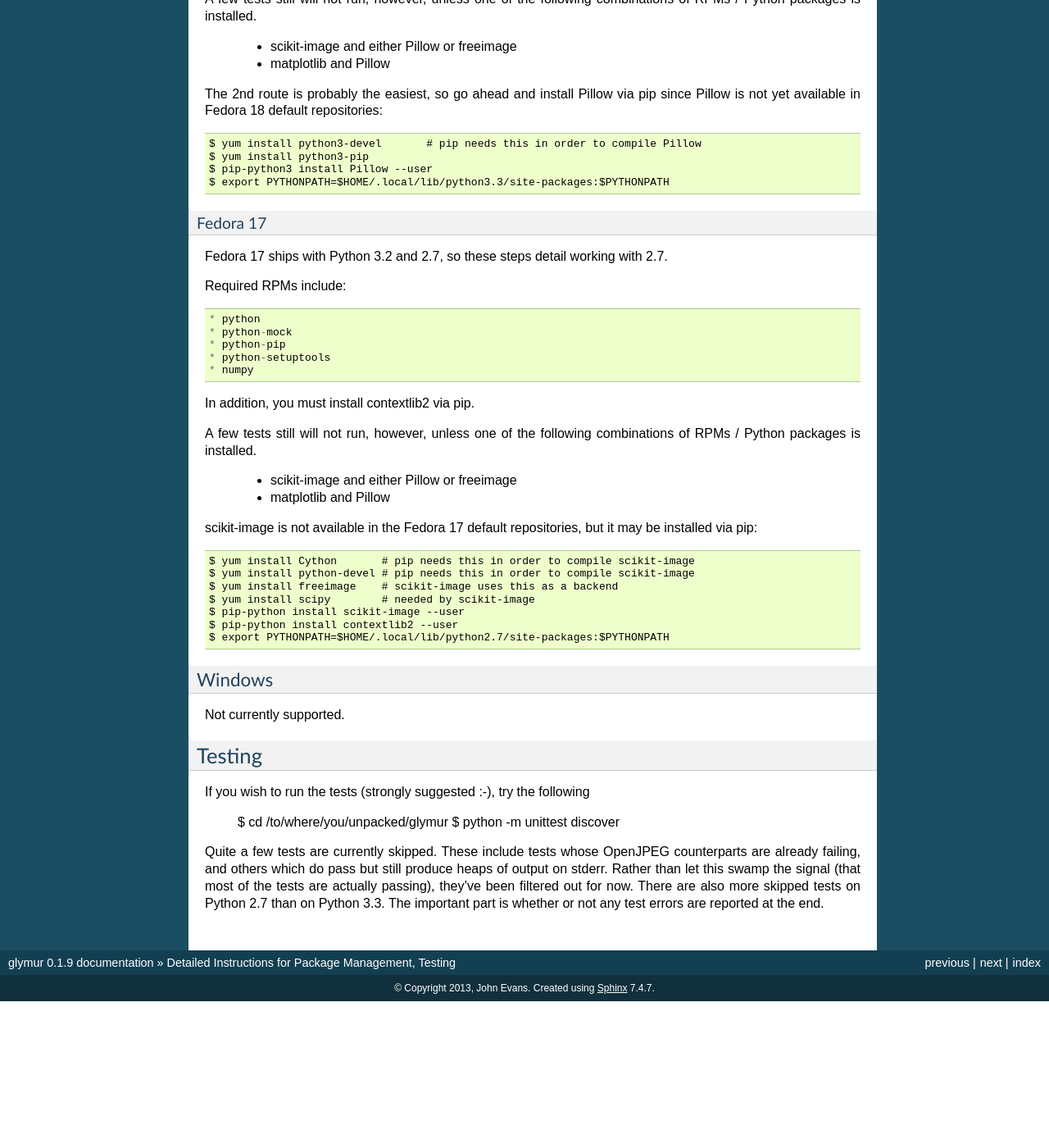
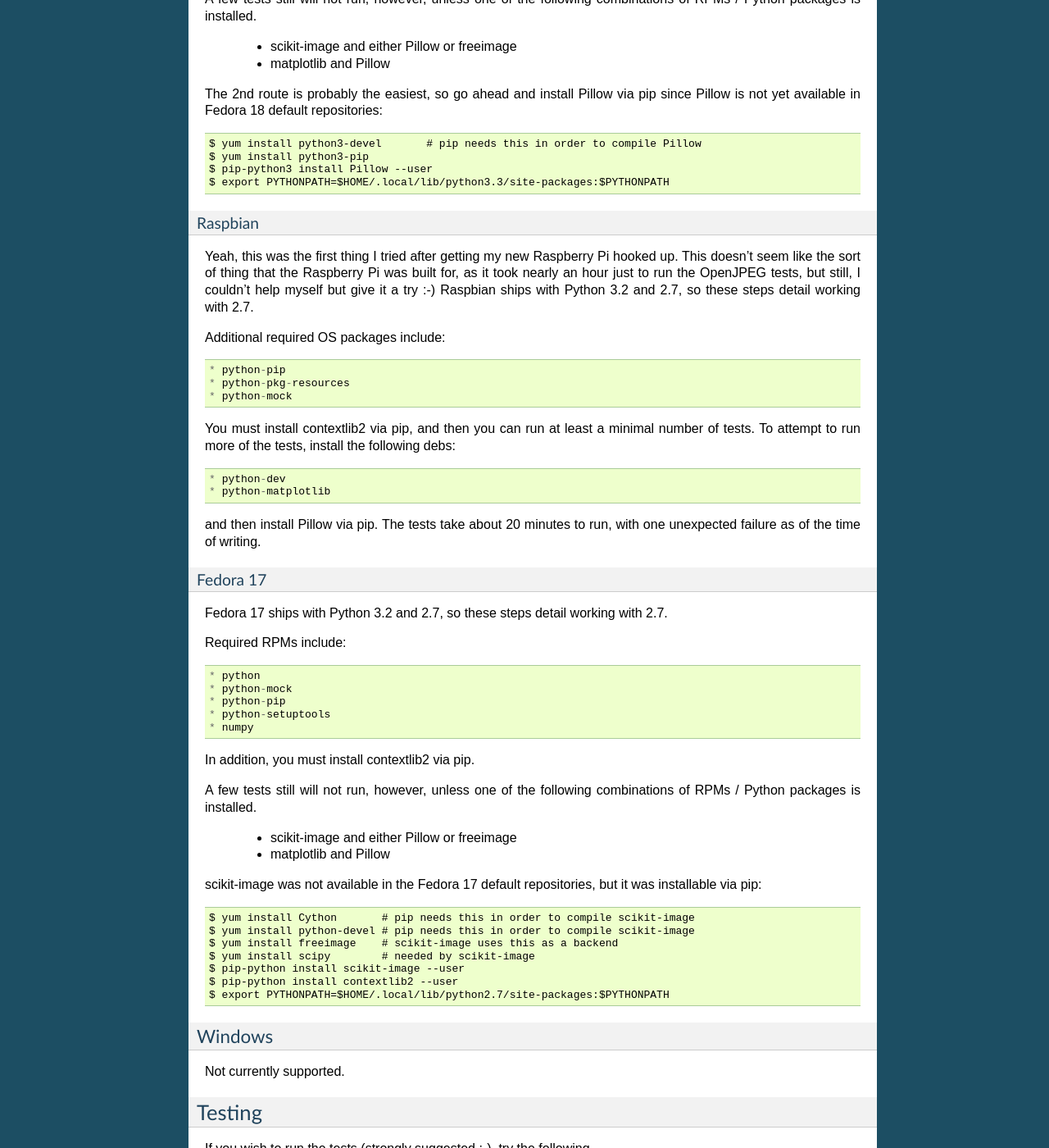
Before and after one commit to quintusdias/glymur, a Sphinx documentation site: the page built from docs/source/detailed_installation.rst, in a window 1280 px wide and 1400 px high, scrolled down 804 px. Shown: the whole window at 82% size. Built offline with Sphinx 7.4.7, drawn with Linux system fonts in a browser that asks for light colours; before the commit the page ends 2025 px from its top, so only the background shows below that.

Commit message:
Added Raspberry Pi instructions.

```diff
--- a/docs/source/detailed_installation.rst
+++ b/docs/source/detailed_installation.rst
@@ -56,6 +56,30 @@
     $ pip-python3 install Pillow --user
     $ export PYTHONPATH=$HOME/.local/lib/python3.3/site-packages:$PYTHONPATH
 
+Raspbian
+''''''''
+Yeah, this was the first thing I tried after getting my new Raspberry Pi hooked
+up.  This doesn't seem like the sort of thing that the Raspberry Pi was built
+for, as it took nearly an hour just to run the OpenJPEG tests, but still, I
+couldn't help myself but give it a try :-)
+Raspbian ships with Python 3.2 and 2.7, so these steps detail working with 2.7.
+
+Additional required OS packages include::
+
+    * python-pip
+    * python-pkg-resources
+    * python-mock
+
+You must install contextlib2 via pip, and then you can run at least
+a minimal number of tests.  To attempt to run more of the tests,
+install the following debs::
+
+    * python-dev
+    * python-matplotlib
+
+and then install Pillow via pip.  The tests take about 20 minutes to run, with
+one unexpected failure as of the time of writing.
+
 Fedora 17
 '''''''''
 Fedora 17 ships with Python 3.2 and 2.7, so these steps detail working with
@@ -77,8 +101,8 @@
       * scikit-image and either Pillow or freeimage
       * matplotlib and Pillow
 
-scikit-image is not available in the Fedora 17 default repositories, but
-it may be installed via pip::
+scikit-image was not available in the Fedora 17 default repositories, but
+it was installable via pip::
 
     $ yum install Cython       # pip needs this in order to compile scikit-image
     $ yum install python-devel # pip needs this in order to compile scikit-image
```
